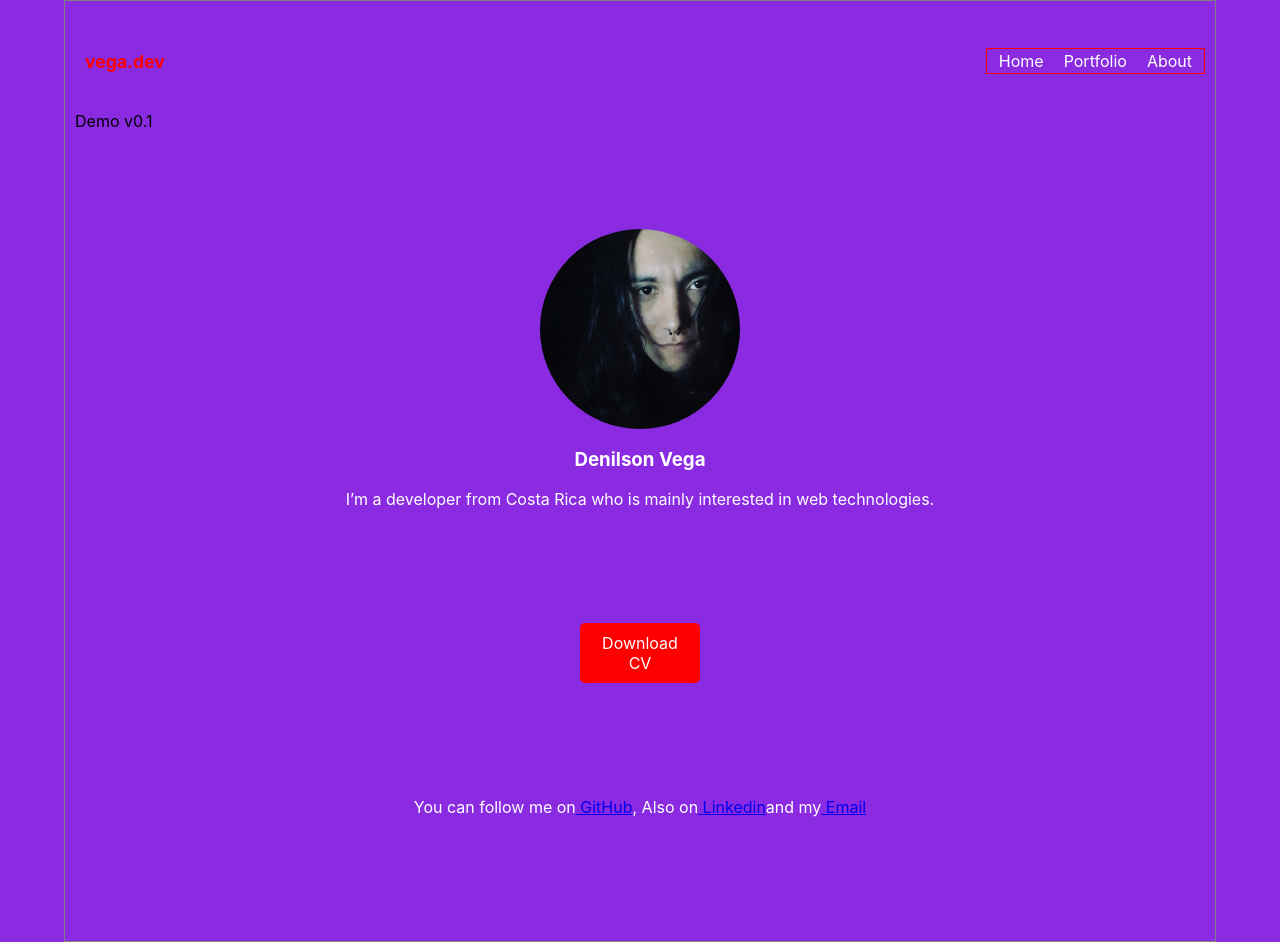
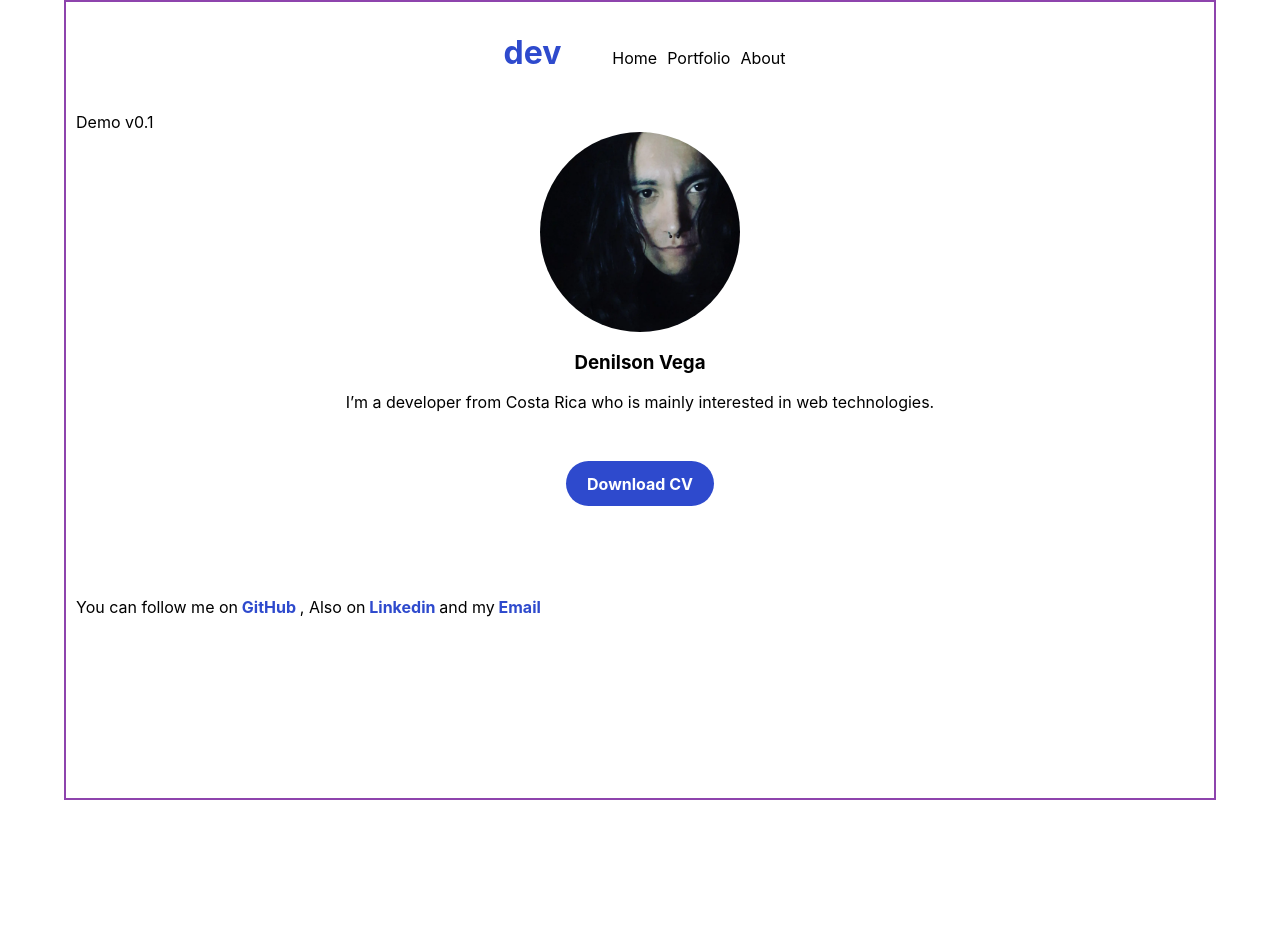
Before and after one commit to DanielVegaf/vega.dev, a React (Create React App) app: page / in a window 1280 px wide. After the commit the page ends 800 px from the top, so only its background shows below. Built offline with nearby package versions, Linux system fonts and the light colour scheme; the HTML template or start-up script is replaced by a standard one.

Commit message:
Layaout update

```diff
--- a/src/App.js
+++ b/src/App.js
@@ -9,16 +9,16 @@ import { PortfolioPage } from './pages/PortfolioPage';
 import { AboutPage } from './pages/AboutPage';
 
 import { Container } from './styles/ContainerStyles'
-import { StyledHeader, Title, HeaderLinks, Links } from './styles/NavegationStyles'
+import { StyledHeader, LinkTitle, Title, HeaderLinks, Links } from './styles/NavegationStyles'
 
 function App() {
   return (
     <Container>
       <Router>
         <StyledHeader>
-          <Links to="/">
-            <Title>vega.dev</Title>
-          </Links>
+          <LinkTitle to="/">
+            <Title>dev</Title>
+          </LinkTitle>
           <HeaderLinks>
             <Links to="/">Home</Links>
             <Links to="/portfolio">Portfolio</Links>
--- a/src/components/Home.js
+++ b/src/components/Home.js
@@ -6,7 +6,8 @@ import {
     ImgContainer,
     Curriculum,
     CVLink,
-    LinkContact
+    LinkContact,
+    MediaLinks
 } from '../styles/HomeStyles'
 import Image from '../assets/profile.png'
 import Pdf from '../assets/CV-DenilsonVega.pdf'
@@ -30,26 +31,22 @@ const Home = () => {
 
             <LinkContact>
                 <p>You can follow me on
-                    <a
+                    <MediaLinks
                         href='https://github.com/DanielVegaf'
                         target='_blank'
                         rel='noreferrer'
-                    > GitHub
-                    </a>
-                    , Also on
-                    <a
+                    > GitHub </MediaLinks>, Also on
+                    <MediaLinks
                         href='https://github.com/DanielVegaf'
                         target='_blank'
                         rel='noreferrer'
-                    > Linkedin
-                    </a>
-                    and my
-                    <a
+                    > Linkedin </MediaLinks> and my
+                    <MediaLinks
                         href='https://github.com/DanielVegaf'
                         target='_blank'
                         rel='noreferrer'
                     > Email
-                    </a>
+                    </MediaLinks>
                 </p>
             </LinkContact>
         </ContainerHome>
--- a/src/index.css
+++ b/src/index.css
@@ -7,7 +7,7 @@ body {
     sans-serif;
   -webkit-font-smoothing: antialiased;
   -moz-osx-font-smoothing: grayscale;
-  background-color: blueviolet;
+  /* background-color: black; */
 }
 
 code {
--- a/src/styles/ContainerStyles.js
+++ b/src/styles/ContainerStyles.js
@@ -2,10 +2,10 @@ import styled from 'styled-components'
 
 export const Container = styled.div`
     width: 90%;
-    height: 100%;
+    height: 100vh;
     margin: 0 auto;
     padding: 10px;
     box-sizing: border-box;
-    border: 1px solid gray;
+    border: 2px solid #8e44ad;
     /* overflow: hidden; */
 `
--- a/src/styles/HomeStyles.js
+++ b/src/styles/HomeStyles.js
@@ -4,7 +4,7 @@ export const ContainerHome = styled.div`
     display: flex;
     flex-direction: column;
     justify-content: space-evenly;
-    height: 100vh;
+    height: 100%;
     /* background-color: red; */
 `
 
@@ -26,25 +26,37 @@ export const Img = styled.img`
 
 export const InfoHome = styled.div`
     text-align: center;
-    color: #fff;
+    color: #000;
     /* background-color: green; */
 `
 
 export const Curriculum = styled.div`
-    display: flex;
-    margin: 0 auto;
+    margin-top: 2.81rem;
     text-align: center;
-    border-radius: 5px;
-    background-color: red;
 `
+
 export const CVLink = styled.a`
+    width: 100px;
+    text-decoration: none;
+    background-color: #2e4acd;
     color: #fff;
-    width: 100px;
-    padding: 10px;
-    text-decoration: none;
+    font-size: 1em;
+    font-weight: 700;
+    padding: 0.8rem 1.3rem;
+    border-radius: 32px;
 `
 
 export const LinkContact = styled.div`
+    width: 100%;
+    height: 8.75rem;
+    display: flex;
+    align-items: flex-end;
     text-align: center;
-    color: #fff;
+    color: #000;
 `
+
+export const MediaLinks = styled.a`
+    text-decoration: none;
+    font-weight: 700;
+    color: #2e4acd;
+`
--- a/src/styles/NavegationStyles.js
+++ b/src/styles/NavegationStyles.js
@@ -6,23 +6,33 @@ export const StyledHeader = styled.header`
     height: 100px;
     display: flex;
     flex-direction: row;
-    align-items: center;
-    justify-content: space-between;
+    align-items: baseline;
+    justify-content: center;
     /* background-color: red; */
 `
 
+export const LinkTitle = styled(Link)`
+    color: #2e4acd;
+    text-decoration: none;
+`
+
 export const Title = styled.h1`
-    font-size: 1.1em;
-    color: red;
+    font-size: 2rem;
 `
 
 export const HeaderLinks = styled.div`
-    padding: 2px;
-    border: 1px solid red;
+    padding: 1rem;
+    margin-left: 1.875rem;
+    margin-right: -1.875rem;
 `
 
 export const Links = styled(Link)`
-    color: #fff;
-    margin: 0 10px;
+    color: #000;
+    margin: 0 5px;
     text-decoration: none;
+    transition: .2s ease-in-out;
+
+    &:hover{
+        color: #2e4acd;
+    }
 `
```
